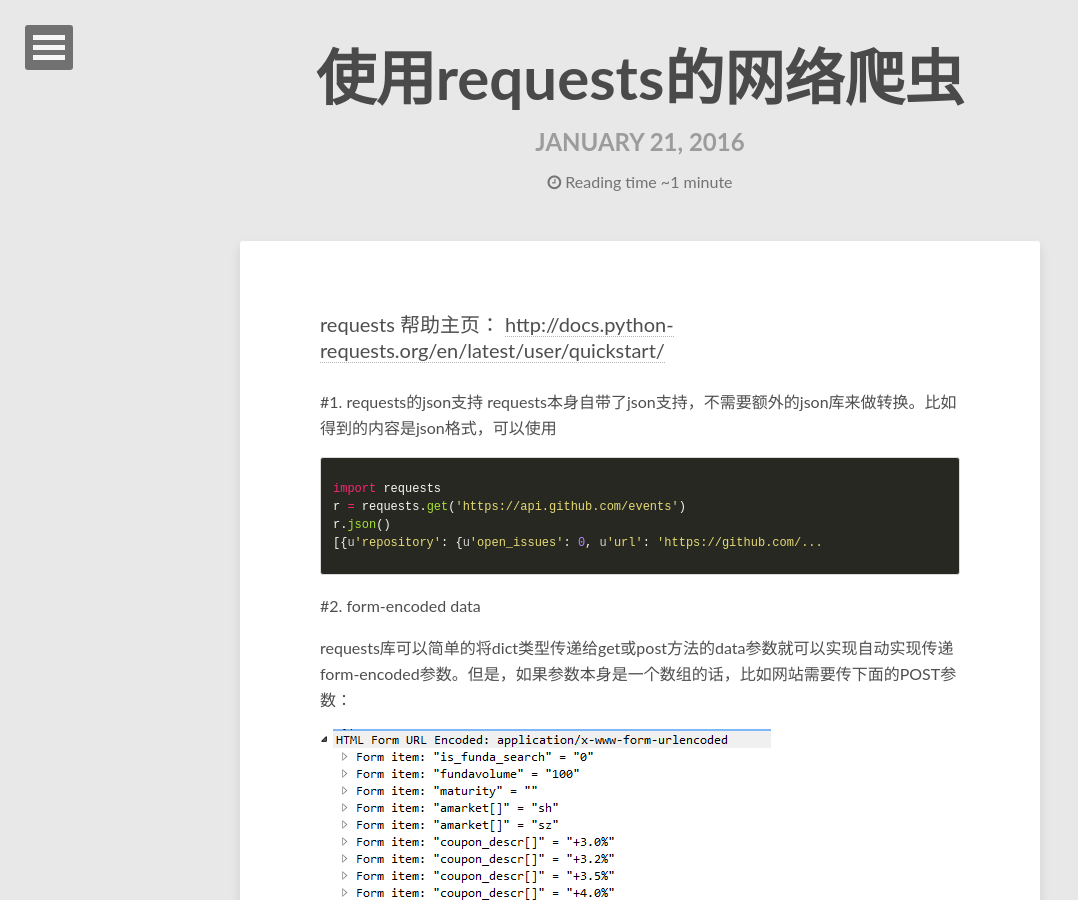
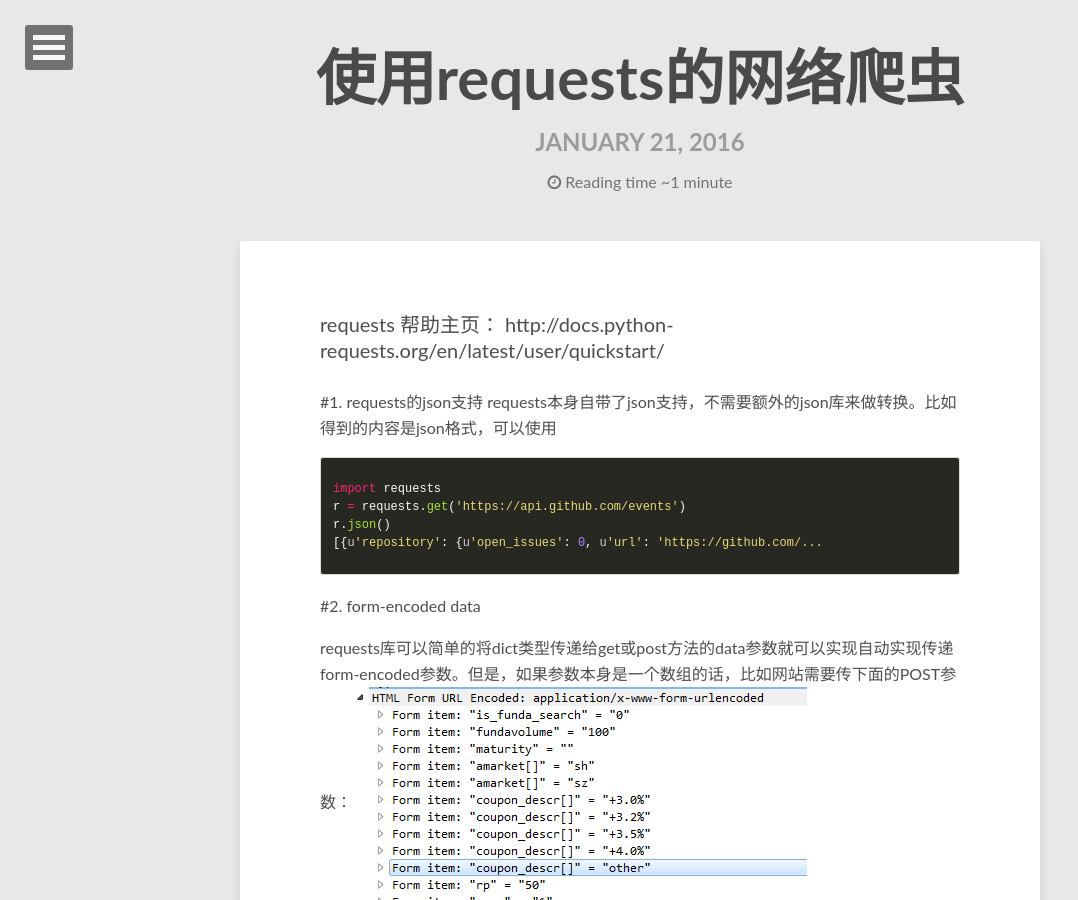
Before and after one commit to ZackZK/ZackZK.github.io, a Jekyll site: the page built from _posts/2016-01-21-python-requests-spider.md, in a window 1280 px wide and 900 px high. Shown: the whole window, without its empty margins (0-1078 px from the left). Built offline with Jekyll 4.4.1, drawn with Linux system fonts in a browser that asks for light colours; comment, search, counter and statistics services are not loaded.

Commit message:
Revert "minor change"
This reverts commit 10b5299ce5f0913c0b8cf28276af1ed41f0b794a.

```diff
--- a/_posts/2016-01-21-python-requests-spider.md
+++ b/_posts/2016-01-21-python-requests-spider.md
@@ -7,7 +7,7 @@ tags: [ python, requests, 爬虫]
 
 ---
 
-requests 帮助主页： <http://docs.python-requests.org/en/latest/user/quickstart/>
+requests 帮助主页： http://docs.python-requests.org/en/latest/user/quickstart/
 
 #1. requests的json支持
     requests本身自带了json支持，不需要额外的json库来做转换。比如得到的内容是json格式，可以使用
@@ -24,9 +24,7 @@ r.json()
 #2. form-encoded data
 
 requests库可以简单的将dict类型传递给get或post方法的data参数就可以实现自动实现传递form-encoded参数。但是，如果参数本身是一个数组的话，比如网站需要传下面的POST参数：
-
-
- ![post_array]({{ site.url}}/images/python_requests/post_form_encoded_array.png)
+![post_array]({{ site.url}}/images/python_requests/post_form_encoded_array.png)
 
 可以看出来，amarket和coupon_descr都是数组类型，有多个数值，这个时候需要通过将list类型赋值给对应的dict key，代码如下：
 
```
